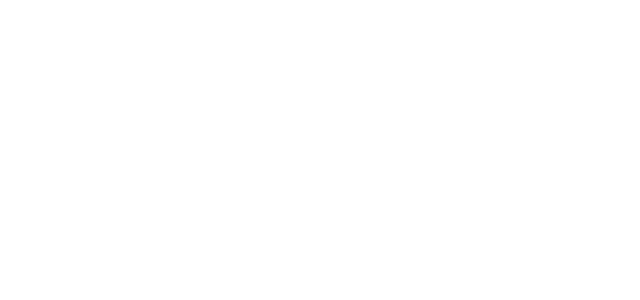
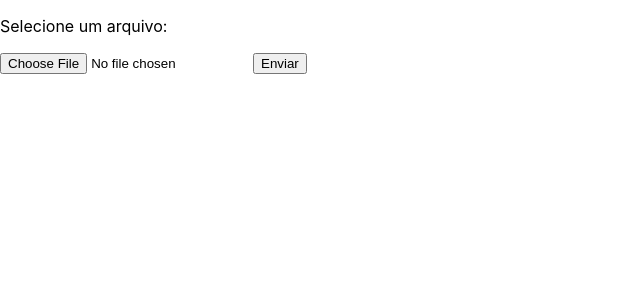
Before and after one commit to ecioferraz/enline-project, a React (Create React App) app in the folder frontend/: page / in a window 1280 px wide. Before the commit this address had no page. Shown: the top 300 px of the page, without its empty margins (0-640 px from the left). Built offline with nearby package versions, Linux system fonts and the light colour scheme.

Commit message:
feat: FileForm route

```diff
--- /dev/null
+++ b/frontend/src/pages/Home.jsx
@@ -0,0 +1,10 @@
+import React from 'react';
+import FileForm from '../templates/FileForm';
+
+export default function Home() {
+  return (
+    <main>
+      <FileForm />
+    </main>
+  );
+}
--- a/frontend/src/routes/Router.jsx
+++ b/frontend/src/routes/Router.jsx
@@ -1,10 +1,11 @@
 import React from 'react';
 import { Route, Routes } from 'react-router-dom';
+import Home from '../pages/Home';
 
 export default function Router() {
   return (
     <Routes>
-      <Route />
+      <Route path="/" element={ <Home /> } />
     </Routes>
   );
 }
```
